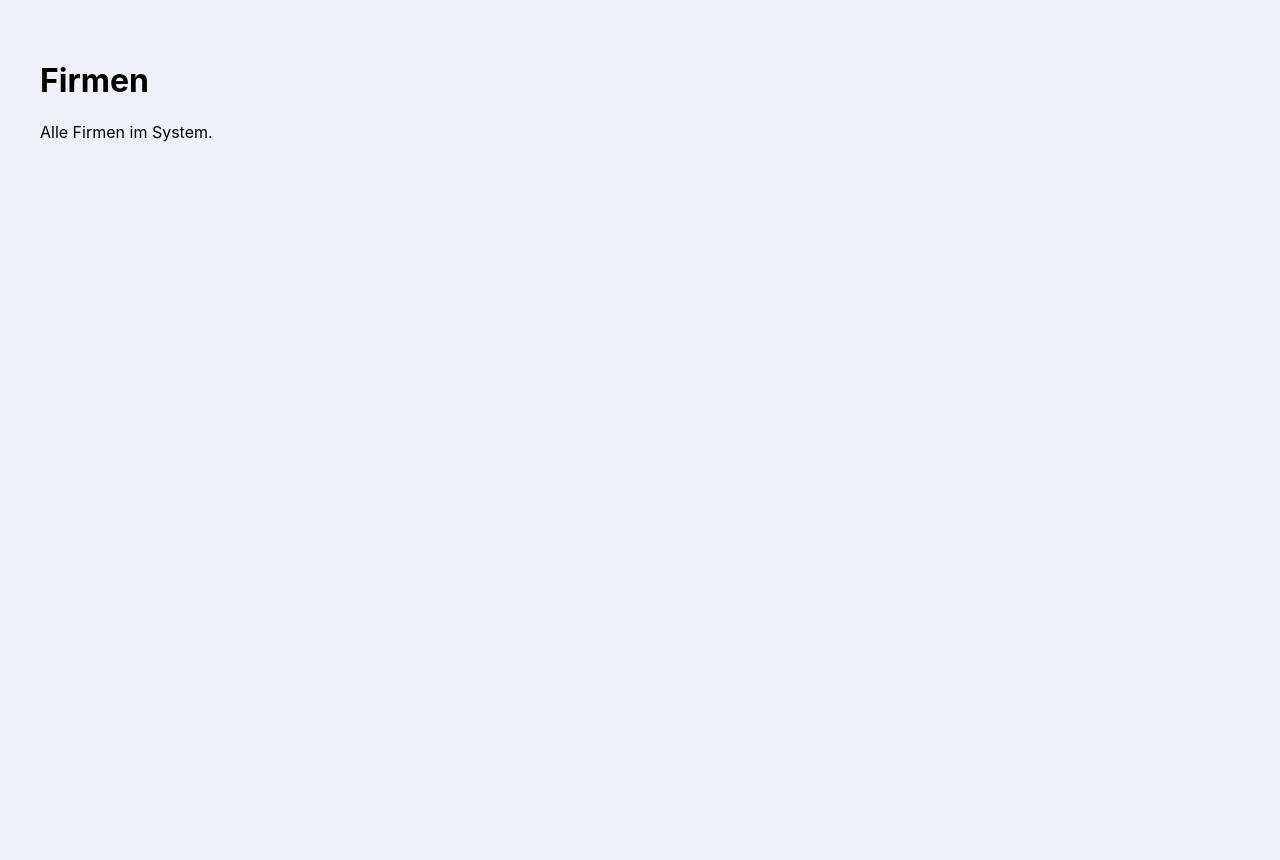
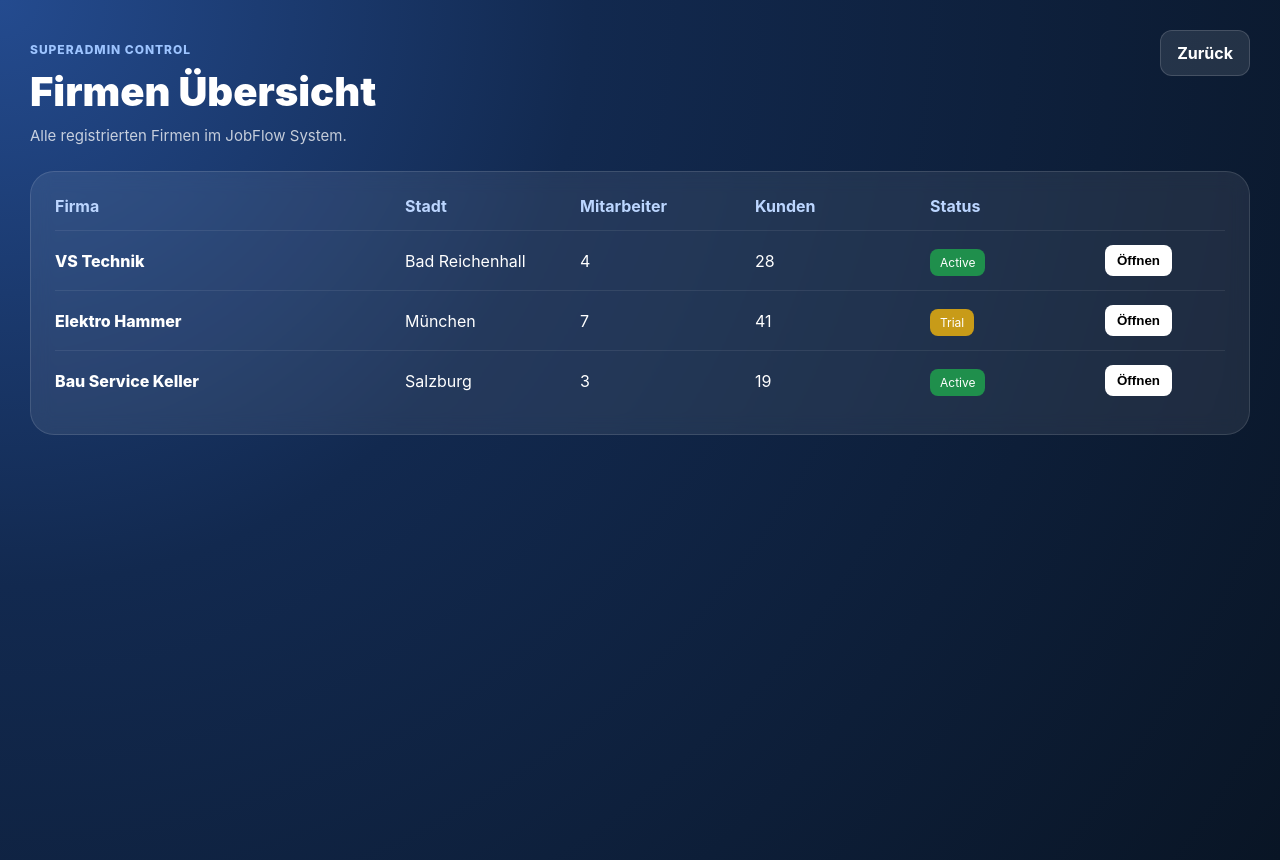
Before and after one commit to jobflow-app/jobflow-app, a Next.js app: page /admin/companies in a window 1280 px wide. Before the commit the page ends 800 px from the top, so only its background shows below. Built offline with nearby package versions, Linux system fonts and the light colour scheme.

Commit message:
Update page.jsx

```diff
--- a/app/admin/companies/page.jsx
+++ b/app/admin/companies/page.jsx
@@ -1,8 +1,199 @@
+'use client'
+
+import Link from 'next/link'
+
 export default function AdminCompaniesPage() {
+
+  const companies = [
+    {
+      name: 'VS Technik',
+      city: 'Bad Reichenhall',
+      workers: 4,
+      clients: 28,
+      status: 'Active',
+    },
+    {
+      name: 'Elektro Hammer',
+      city: 'München',
+      workers: 7,
+      clients: 41,
+      status: 'Trial',
+    },
+    {
+      name: 'Bau Service Keller',
+      city: 'Salzburg',
+      workers: 3,
+      clients: 19,
+      status: 'Active',
+    },
+  ]
+
   return (
-    <main style={{ padding: 40 }}>
-      <h1>Firmen</h1>
-      <p>Alle Firmen im System.</p>
+    <main style={styles.page}>
+      <div style={styles.container}>
+
+        <div style={styles.header}>
+          <div>
+            <p style={styles.badge}>SUPERADMIN CONTROL</p>
+            <h1 style={styles.title}>Firmen Übersicht</h1>
+            <p style={styles.subtitle}>
+              Alle registrierten Firmen im JobFlow System.
+            </p>
+          </div>
+
+          <Link href="/admin" style={styles.backButton}>
+            Zurück
+          </Link>
+        </div>
+
+        <div style={styles.tableCard}>
+
+          <div style={styles.tableHeader}>
+            <div>Firma</div>
+            <div>Stadt</div>
+            <div>Mitarbeiter</div>
+            <div>Kunden</div>
+            <div>Status</div>
+            <div></div>
+          </div>
+
+          {companies.map((company, index) => (
+            <div key={index} style={styles.row}>
+              <div style={styles.companyName}>{company.name}</div>
+              <div>{company.city}</div>
+              <div>{company.workers}</div>
+              <div>{company.clients}</div>
+
+              <div>
+                <span
+                  style={
+                    company.status === 'Active'
+                      ? styles.active
+                      : styles.trial
+                  }
+                >
+                  {company.status}
+                </span>
+              </div>
+
+              <div>
+                <button style={styles.viewButton}>
+                  Öffnen
+                </button>
+              </div>
+            </div>
+          ))}
+
+        </div>
+      </div>
     </main>
   )
 }
+
+const styles = {
+
+  page: {
+    minHeight: '100vh',
+    background:
+      'radial-gradient(circle at top left, #244b8f 0%, #12294f 38%, #091525 100%)',
+    padding: '30px',
+  },
+
+  container: {
+    maxWidth: '1300px',
+    margin: '0 auto',
+  },
+
+  header: {
+    display: 'flex',
+    justifyContent: 'space-between',
+    alignItems: 'flex-start',
+    marginBottom: '26px',
+    flexWrap: 'wrap',
+    gap: '20px',
+  },
+
+  badge: {
+    color: '#9dc4ff',
+    fontSize: '12px',
+    fontWeight: '800',
+    letterSpacing: '0.08em',
+    marginBottom: '10px',
+  },
+
+  title: {
+    margin: 0,
+    fontSize: '40px',
+    color: '#ffffff',
+    fontWeight: '900',
+    marginBottom: '10px',
+  },
+
+  subtitle: {
+    margin: 0,
+    color: 'rgba(255,255,255,0.75)',
+    fontSize: '15px',
+  },
+
+  backButton: {
+    textDecoration: 'none',
+    background: 'rgba(255,255,255,0.1)',
+    color: '#ffffff',
+    padding: '12px 16px',
+    borderRadius: '12px',
+    fontWeight: '700',
+    border: '1px solid rgba(255,255,255,0.15)',
+  },
+
+  tableCard: {
+    background: 'rgba(255,255,255,0.08)',
+    borderRadius: '24px',
+    padding: '24px',
+    border: '1px solid rgba(255,255,255,0.12)',
+    backdropFilter: 'blur(10px)',
+  },
+
+  tableHeader: {
+    display: 'grid',
+    gridTemplateColumns: '2fr 1fr 1fr 1fr 1fr 120px',
+    fontWeight: '700',
+    color: '#bcd6ff',
+    marginBottom: '14px',
+  },
+
+  row: {
+    display: 'grid',
+    gridTemplateColumns: '2fr 1fr 1fr 1fr 1fr 120px',
+    alignItems: 'center',
+    padding: '14px 0',
+    borderTop: '1px solid rgba(255,255,255,0.08)',
+    color: '#ffffff',
+  },
+
+  companyName: {
+    fontWeight: '800',
+  },
+
+  active: {
+    background: '#1f8f4c',
+    padding: '6px 10px',
+    borderRadius: '8px',
+    fontSize: '12px',
+  },
+
+  trial: {
+    background: '#c89b18',
+    padding: '6px 10px',
+    borderRadius: '8px',
+    fontSize: '12px',
+  },
+
+  viewButton: {
+    background: '#ffffff',
+    border: 'none',
+    padding: '8px 12px',
+    borderRadius: '8px',
+    fontWeight: '700',
+    cursor: 'pointer',
+  },
+}
```
